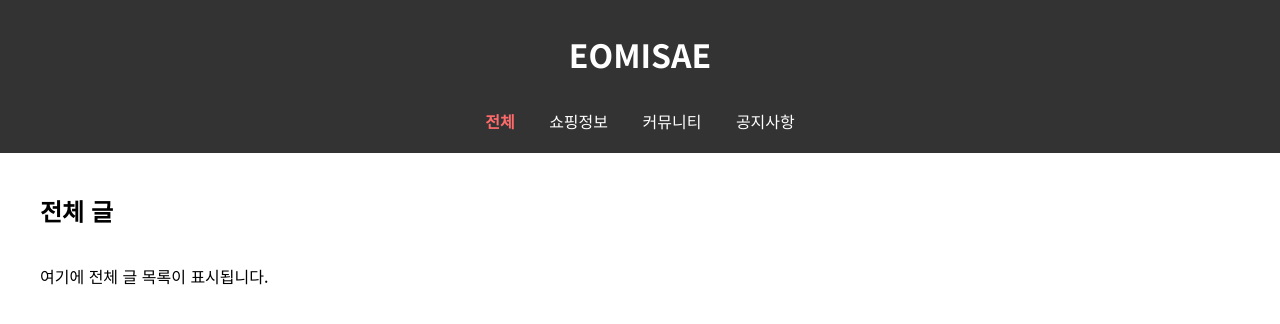
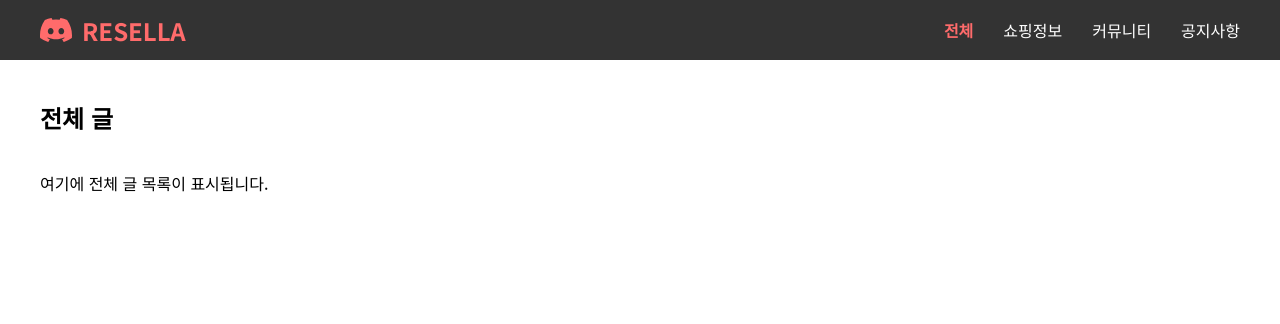
Before and after one commit to hicor1/cursor_svelte_test, a SvelteKit app: page / in a window 1280 px wide. Shown: the top 324 px of the page. Built offline with nearby package versions, Linux system fonts and the light colour scheme.

Commit message:
네비게이션 변경: RESELLA 로고 및 레이아웃 수정

```diff
--- a/package.json
+++ b/package.json
@@ -33,5 +33,10 @@
 		"typescript": "^5.0.0",
 		"typescript-eslint": "^8.20.0",
 		"vite": "^6.0.0"
+	},
+	"dependencies": {
+		"lucide-svelte": "^0.475.0",
+		"phosphor-icons-svelte": "^2.0.2",
+		"svelte-icons": "^2.1.0"
 	}
 }
--- a/src/routes/+layout.svelte
+++ b/src/routes/+layout.svelte
@@ -4,7 +4,13 @@
 
 <main>
 	<header>
-		<h1>EOMISAE</h1>
+		<div class="header-content">
+			<div class="logo">
+				<svg xmlns="http://www.w3.org/2000/svg" width="32" height="32" viewBox="0 0 24 24" fill="#ff6b6b">
+					<path d="M20.317 4.492c-1.53-.69-3.17-1.2-4.885-1.49a.075.075 0 0 0-.079.036c-.21.369-.444.85-.608 1.23a18.566 18.566 0 0 0-5.487 0 12.36 12.36 0 0 0-.617-1.23A.077.077 0 0 0 8.562 3c-1.714.29-3.354.8-4.885 1.491a.07.07 0 0 0-.032.027C.533 9.093-.32 13.555.099 17.961a.08.08 0 0 0 .031.055 20.03 20.03 0 0 0 5.993 2.98.078.078 0 0 0 .084-.026 13.83 13.83 0 0 0 1.226-1.963.074.074 0 0 0-.041-.104 13.175 13.175 0 0 1-1.872-.878.075.075 0 0 1-.008-.123 10.33 10.33 0 0 0 .372-.292.073.073 0 0 1 .077-.01c3.927 1.764 8.18 1.764 12.061 0a.073.073 0 0 1 .078.01c.12.098.245.198.372.292a.075.075 0 0 1-.006.127c-.598.344-1.22.635-1.873.877a.075.075 0 0 0-.041.105c.36.687.772 1.341 1.225 1.963a.077.077 0 0 0 .084.026 19.963 19.963 0 0 0 6.002-2.981.076.076 0 0 0 .032-.054c.5-5.094-.838-9.52-3.549-13.442a.06.06 0 0 0-.031-.028zM8.02 15.278c-1.182 0-2.157-1.069-2.157-2.38 0-1.312.956-2.38 2.157-2.38 1.21 0 2.176 1.077 2.157 2.38 0 1.312-.956 2.38-2.157 2.38zm7.975 0c-1.183 0-2.157-1.069-2.157-2.38 0-1.312.955-2.38 2.157-2.38 1.21 0 2.176 1.077 2.157 2.38 0 1.312-.946 2.38-2.157 2.38z"/>
+				</svg>
+				<h1>RESELLA</h1>
+			</div>
 			<nav>
 				<ul>
 					<li class:active={$page.url.pathname === '/'}>
@@ -28,6 +34,7 @@
 					</li>
 				</ul>
 			</nav>
+		</div>
 	</header>
 
 	<slot />
@@ -41,9 +48,30 @@
 	header {
 		background: #333;
 		color: white;
-		padding: 10px 0;
-		text-align: center;
-		margin: -20px -20px 0;  /* 헤더가 페이지 전체 너비를 차지하도록 */
+		padding: 0 20px;
+		margin: -20px -20px 0;
+	}
+
+	.header-content {
+		max-width: 1200px;
+		margin: 0 auto;
+		display: flex;
+		justify-content: space-between;
+		align-items: center;
+		height: 60px;
+	}
+
+	.logo {
+		display: flex;
+		align-items: center;
+		gap: 10px;
+	}
+
+	.logo h1 {
+		margin: 0;
+		font-size: 24px;
+		font-weight: bold;
+		color: #ff6b6b;
 	}
 
 	header nav ul {
@@ -51,11 +79,11 @@
 		padding: 0;
 		margin: 0;
 		position: relative;
+		display: flex;
+		gap: 30px;
 	}
 
 	header nav ul li {
-		display: inline-block;
-		margin: 0 15px;
 		position: relative;
 	}
 
@@ -100,7 +128,6 @@
 		display: inline-block;
 	}
 
-	/* 활성화된 메뉴 스타일 */
 	.active > a {
 		color: #ff6b6b;
 		font-weight: bold;
@@ -110,4 +137,10 @@
 		color: #333;
 		font-weight: normal;
 	}
+
+	.icon {
+		width: 32px;
+		height: 32px;
+		color: #ff6b6b;
+	}
 </style>
--- a/svelte.config.js
+++ b/svelte.config.js
@@ -1,10 +1,12 @@
 import adapter from '@sveltejs/adapter-vercel';
+import { vitePreprocess } from '@sveltejs/vite-plugin-svelte';
 
 /** @type {import('@sveltejs/kit').Config} */
 const config = {
 	kit: {
 		adapter: adapter()
-	}
+	},
+	preprocess: vitePreprocess()
 };
 
 export default config;
```
Also changed, not shown: 1 other file (tests, documents, lock files or other folders). Lines whose indentation alone changed are shown as unchanged.
